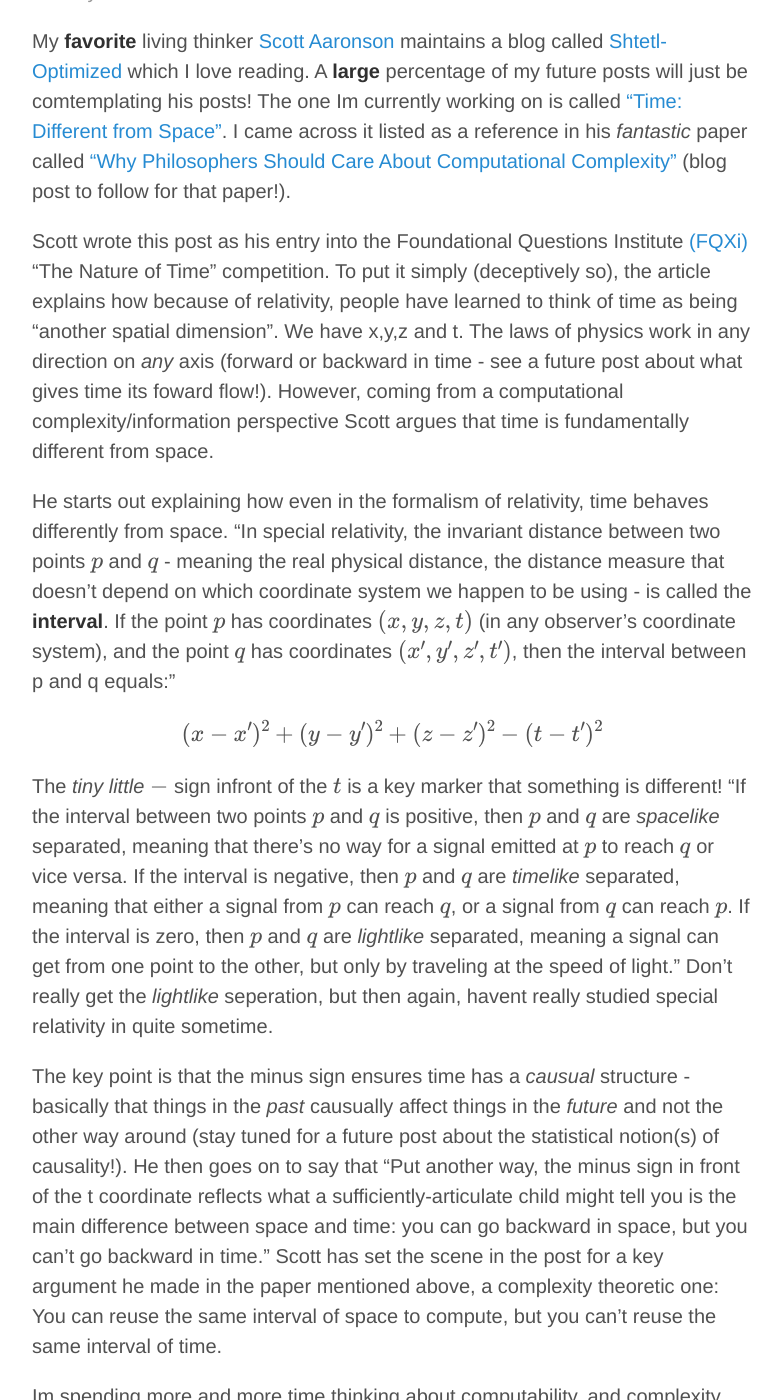
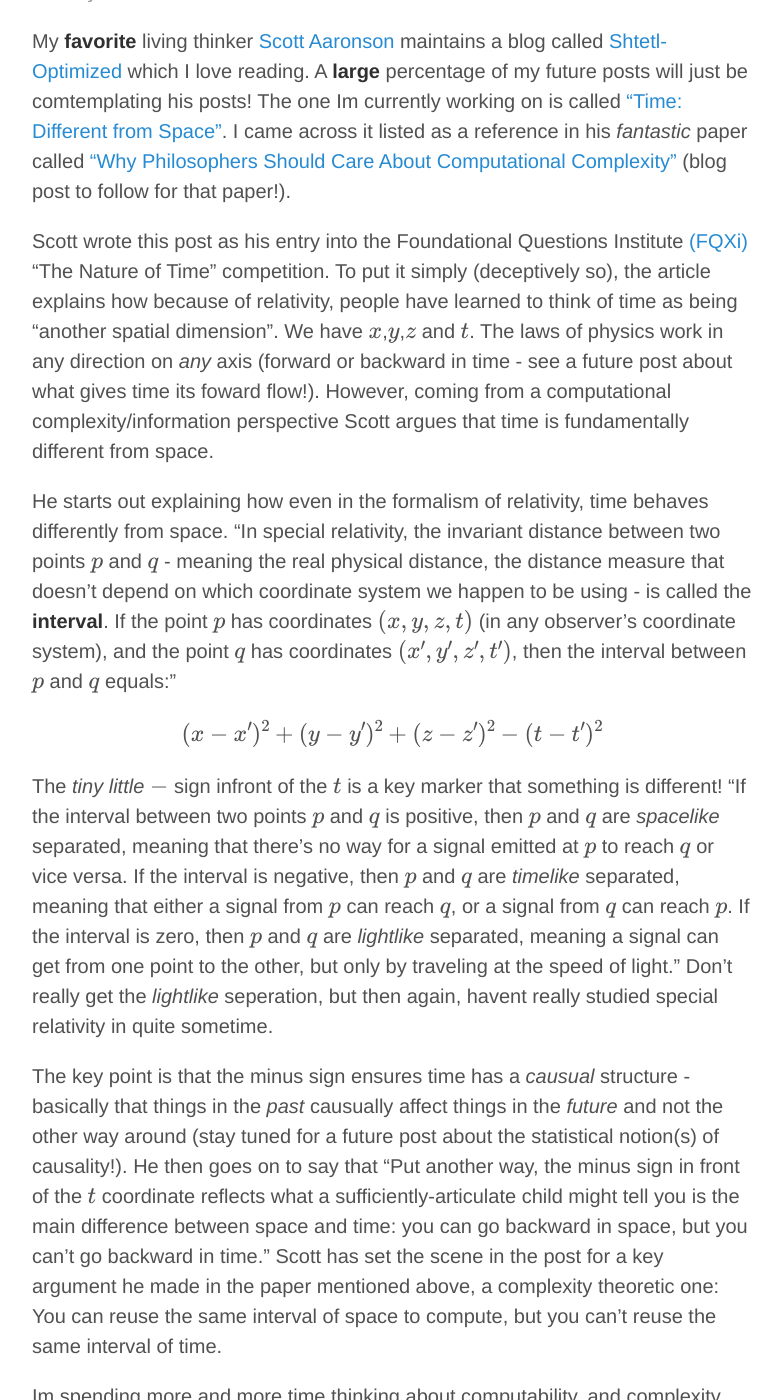
Before and after one commit to diego898/diego898.github.io, a Jekyll site: the page built from _posts/2014-05-28-time_v_space.md, in a window 1280 px wide and 1400 px high, scrolled down 205 px. Shown: the whole window, without its empty margins (248-1030 px from the left). Built offline with Jekyll 4.4.1, drawn with Linux system fonts in a browser that asks for light colours; formulas are drawn with MathJax 3; comment, search, counter and statistics services are not loaded.

Commit message:
updating

```diff
--- a/_posts/2014-05-28-time_v_space.md
+++ b/_posts/2014-05-28-time_v_space.md
@@ -9,15 +9,15 @@
 
 My **favorite** living thinker [Scott Aaronson](http://www.scottaaronson.com/) maintains a blog called [Shtetl-Optimized](http://www.scottaaronson.com/blog/) which I love reading. A **large** percentage of my future posts will just be comtemplating his posts! The one Im currently working on is called ["Time: Different from Space"](http://www.scottaaronson.com/blog/?p=368). I came across it listed as a reference in his *fantastic* paper called ["Why Philosophers Should Care About Computational Complexity"](http://arxiv.org/abs/1108.1791) (blog post to follow for that paper!).
 
-Scott wrote this post as his entry into the Foundational Questions Institute [(FQXi)](http://www.fqxi.org/) "The Nature of Time" competition. To put it simply (deceptively so), the article explains how because of relativity, people have learned to think of time as being "another spatial dimension". We have x,y,z and t. The laws of physics work in any direction on *any* axis (forward or backward in time - see a future post about what gives time its foward flow!). However, coming from a computational complexity/information perspective Scott argues that time is fundamentally different from space.
+Scott wrote this post as his entry into the Foundational Questions Institute [(FQXi)](http://www.fqxi.org/) "The Nature of Time" competition. To put it simply (deceptively so), the article explains how because of relativity, people have learned to think of time as being "another spatial dimension". We have $x$,$y$,$z$ and $t$. The laws of physics work in any direction on *any* axis (forward or backward in time - see a future post about what gives time its foward flow!). However, coming from a computational complexity/information perspective Scott argues that time is fundamentally different from space.
 
-He starts out explaining how even in the formalism of relativity, time behaves differently from space. "In special relativity, the invariant distance between two points $p$ and $q$ - meaning the real physical distance, the distance measure that doesn’t depend on which coordinate system we happen to be using - is called the **interval**.  If the point $p$ has coordinates $(x,y,z,t)$ (in any observer’s coordinate system), and the point $q$ has coordinates $(x’,y’,z’,t’)$, then the interval between p and q equals:"
+He starts out explaining how even in the formalism of relativity, time behaves differently from space. "In special relativity, the invariant distance between two points $p$ and $q$ - meaning the real physical distance, the distance measure that doesn’t depend on which coordinate system we happen to be using - is called the **interval**.  If the point $p$ has coordinates $(x,y,z,t)$ (in any observer’s coordinate system), and the point $q$ has coordinates $(x’,y’,z’,t’)$, then the interval between $p$ and $q$ equals:"
 
 $$(x-x’)^2+(y-y’)^2+(z-z’)^2-(t-t’)^2$$
 
 The *tiny little* $-$ sign infront of the $t$ is a key marker that something is different! "If the interval between two points $p$ and $q$ is positive, then $p$ and $q$ are *spacelike* separated, meaning that there’s no way for a signal emitted at $p$ to reach $q$ or vice versa.  If the interval is negative, then $p$ and $q$ are *timelike* separated, meaning that either a signal from $p$ can reach $q$, or a signal from $q$ can reach $p$. If the interval is zero, then $p$ and $q$ are *lightlike* separated, meaning a signal can get from one point to the other, but only by traveling at the speed of light." Don't really get the *lightlike* seperation, but then again, havent really studied special relativity in quite sometime.
 
-The key point is that the minus sign ensures time has a *causual* structure - basically that things in the *past* causually affect things in the *future* and not the other way around (stay tuned for a future post about the statistical notion(s) of causality!). He then goes on to say that "Put another way, the minus sign in front of the t coordinate reflects what a sufficiently-articulate child might tell you is the main difference between space and time: you can go backward in space, but you can’t go backward in time." Scott has set the scene in the post for a key argument he made in the paper mentioned above, a complexity theoretic one: You can reuse the same interval of space to compute, but you can't reuse the same interval of time.
+The key point is that the minus sign ensures time has a *causual* structure - basically that things in the *past* causually affect things in the *future* and not the other way around (stay tuned for a future post about the statistical notion(s) of causality!). He then goes on to say that "Put another way, the minus sign in front of the $t$ coordinate reflects what a sufficiently-articulate child might tell you is the main difference between space and time: you can go backward in space, but you can’t go backward in time." Scott has set the scene in the post for a key argument he made in the paper mentioned above, a complexity theoretic one: You can reuse the same interval of space to compute, but you can't reuse the same interval of time.
 
 Im spending more and more time thinking about computability, and complexity (the more and more I read Scotts blog) and am increasingly fascinated by it. The rest of the article goes on to examine the $P \neq PSPACE$ conjecture, resting on the fact that in some sense, computationally speaking "polynomial space is more powerful than polynomial time". Ill write a seperate post about this later, as I expand on more of his posts and his book that I just ordered!
 
```
